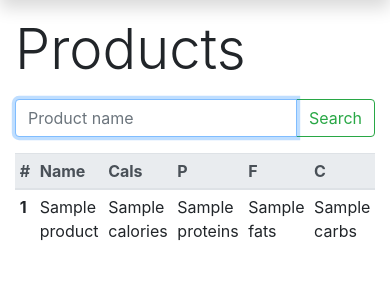
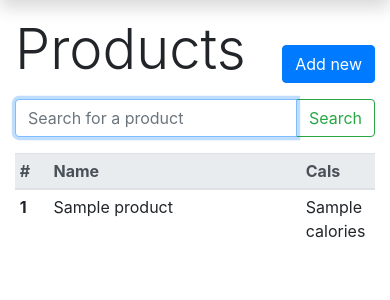
Before and after one commit to ArchiDevil/trips, a Flask app: template organizer/templates/products/products.html in a window 390 px wide. Shown: the part 56-356 px from the top of the page. Run offline with Flask 2, Linux system fonts and the light colour scheme; the template is opened without the code that fills it: most values are stand-ins (such as "Sample title", 1, 10 or a date in 2020); parts of the project's set-up code (start-up, migrations or seed data) failed here and were passed over; some libraries are stand-ins or nearby versions.

Commit message:
Add 'Add a product' button for small screens

```diff
--- a/organizer/templates/products/products.html
+++ b/organizer/templates/products/products.html
@@ -1,10 +1,22 @@
 {% extends 'base.html' %} {% block content %}
 
-<div class="container">
-    <h1 class="display-4 my-3">Products</h1>
-</div>
+<div class="container" id="products-app">
+    <div class="row">
+        <div class="col-8">
+            <h1 class="display-4 my-3">Products</h1>
+        </div>
+        <div class="col d-flex flex-row-reverse align-items-end">
+            <button class="btn btn-primary mb-3 d-block d-lg-none"
+                    type="button"
+                    data-toggle="modal"
+                    data-target="#edit-modal"
+                    data-link="{{ url_for('products.add') }}"
+                    data-bname="Add">
+                Add new
+            </button>
+        </div>
+    </div>
 
-<div class="container" id="products-app">
     <div class="row">
         <div class="col col-auto d-none d-lg-block">
             <div class="card shadow" style="width: 18rem;">
@@ -28,8 +40,13 @@
         <div class="col">
             <form method="POST" action="{{ url_for('products.search') }}">
                 <div class="input-group mb-3">
-                    <input type="text" class="form-control" placeholder="Product name" aria-label="Product name"
-                        aria-describedby="button-addon2" name="request" id="input-search">
+                    <input type="text"
+                           class="form-control"
+                           placeholder="Search for a product"
+                           aria-label="Search for a product"
+                           aria-describedby="button-addon2"
+                           name="request"
+                           id="input-search">
                     <div class="input-group-append">
                         <button class="btn btn-outline-success" id="button-addon2" type="submit">Search</button>
                     </div>
@@ -49,9 +66,9 @@
                         <th scope="col" style="width: 8%">#</th>
                         <th scope="col" style="width: 60%">Name</th>
                         <th scope="col" style="width: 8%">Cals</th>
-                        <th scope="col" style="width: 8%">P</th>
-                        <th scope="col" style="width: 8%">F</th>
-                        <th scope="col" style="width: 8%">C</th>
+                        <th class="d-none d-sm-table-cell" scope="col" style="width: 8%">P</th>
+                        <th class="d-none d-sm-table-cell" scope="col" style="width: 8%">F</th>
+                        <th class="d-none d-sm-table-cell" scope="col" style="width: 8%">C</th>
                     </tr>
                 </thead>
                 <tbody>
@@ -85,9 +102,9 @@
                             </span>
                         </td>
                         <td>{{ product['calories'] }}</td>
-                        <td>{{ product['proteins'] }}</td>
-                        <td>{{ product['fats'] }}</td>
-                        <td>{{ product['carbs'] }}</td>
+                        <td class="d-none d-sm-table-cell">{{ product['proteins'] }}</td>
+                        <td class="d-none d-sm-table-cell">{{ product['fats'] }}</td>
+                        <td class="d-none d-sm-table-cell">{{ product['carbs'] }}</td>
                     </tr>
                     {% endfor %}
                 </tbody>
```
